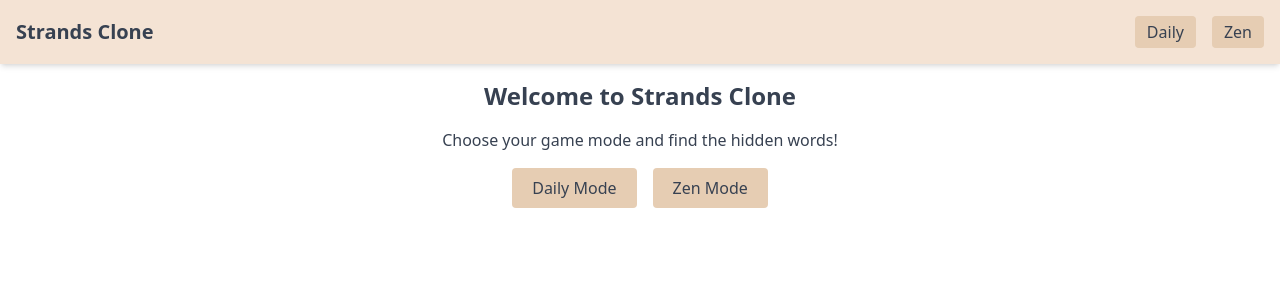
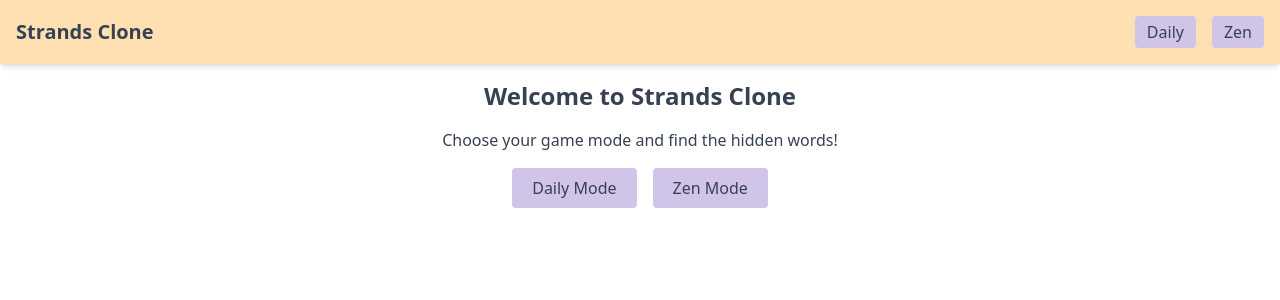
Before and after one commit to Heminyildiz/StrandUncover, a React (Vite) app: page / in a window 1280 px wide. Shown: the top 300 px of the page. Built offline with nearby package versions, Linux system fonts and the light colour scheme.

Commit message:
Update tailwind.config.js

```diff
--- a/tailwind.config.js
+++ b/tailwind.config.js
@@ -2,23 +2,18 @@
 module.exports = {
   content: [
     "./index.html",
-    "./src/**/*.{js,jsx}",
+    "./src/**/*.{js,jsx}"
   ],
   theme: {
     extend: {
       colors: {
         // Pastel renkler
-        "pastel-50": "#fefcfb",
-        "pastel-100": "#fcf7f2",
-        "pastel-200": "#f9efe5",
-        "pastel-300": "#f4e3d4",
-        "pastel-400": "#eedac6",
-        "pastel-500": "#e6cdb3",
-        "pastel-600": "#ddbfa1",
-        "pastel-700": "#d2ae8c",
-        "pastel-800": "#c79d78",
-        "pastel-900": "#b78259",
-      },
+        "pastel-100": "#E3F2FD",
+        "pastel-200": "#FFF9C4",
+        "pastel-300": "#FFE0B2",
+        "pastel-400": "#FFCDD2",
+        "pastel-500": "#D1C4E9",
+      }
     },
   },
   plugins: [],
```
